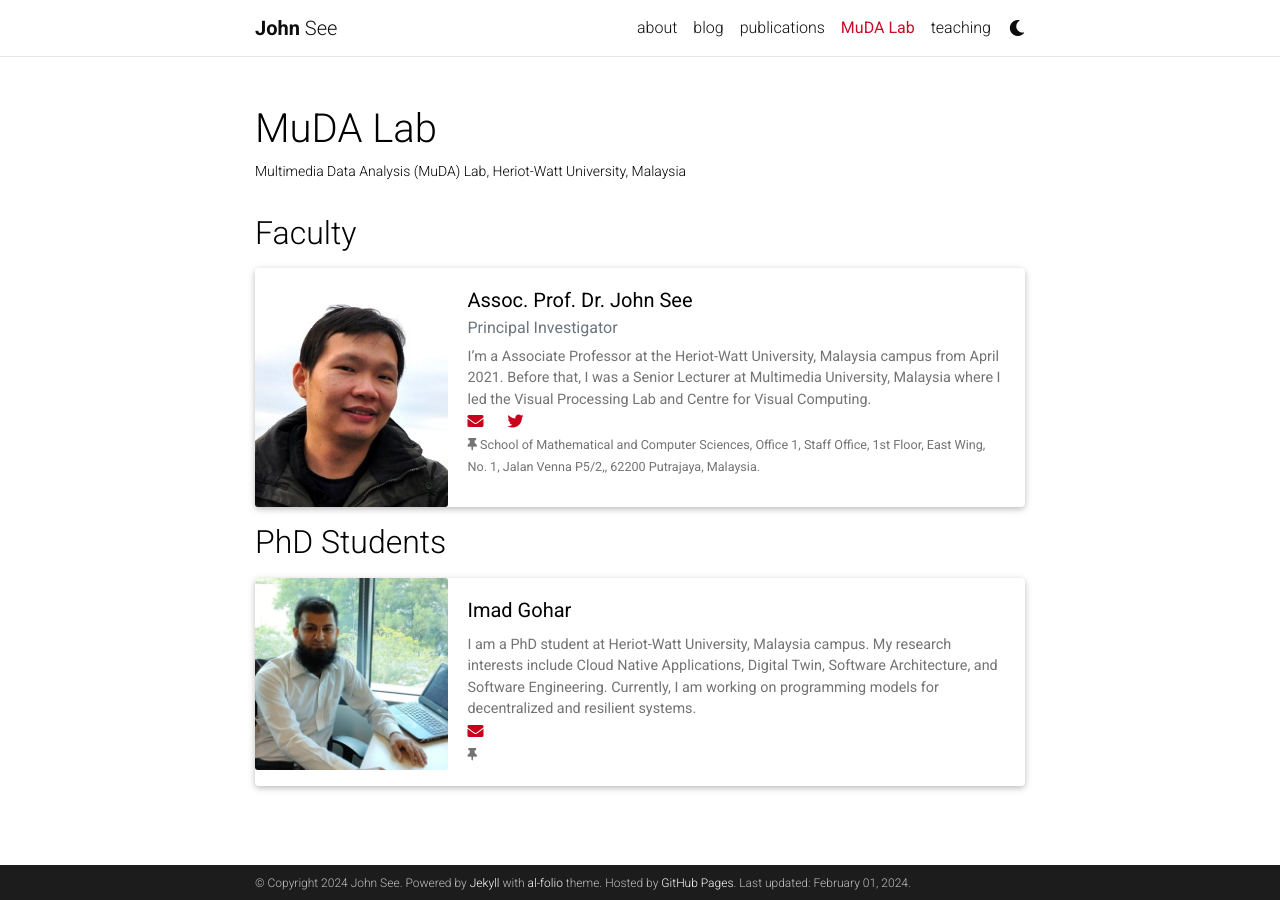
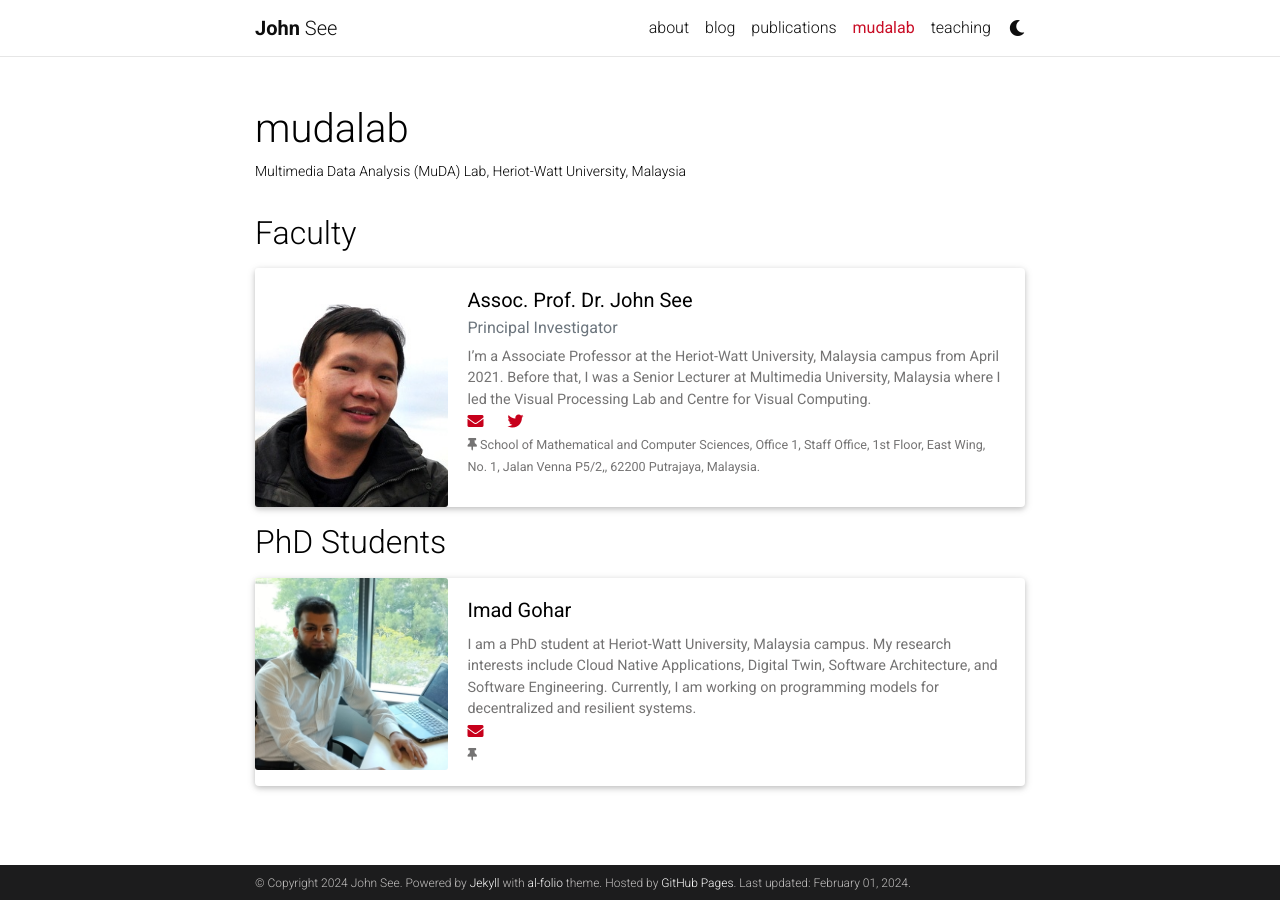
Before and after one commit to john-see/john-see.github.io, a Jekyll site: the page built from _pages/mudalab.md, in a window 1280 px wide. Built offline with Jekyll 4.4.1, drawn with Linux system fonts in a browser that asks for light colours; comment, search, counter and statistics services are not loaded; a style sheet for code colours, icons or effects is not loaded.

Commit message:
page title logic

```diff
--- a/_layouts/about.html
+++ b/_layouts/about.html
@@ -6,6 +6,9 @@ layout: default
       <div class="post">
         <header class="post-header">
           <h1 class="post-title">
+            {% if page.title -%}
+              {{ page.title }}
+            {% else -%}
               {% if site.title == "blank" -%}
                 <span style="font-weight: 500">{{ site.first_name }}</span>
                 {{ site.middle_name }}
@@ -16,6 +19,7 @@ layout: default
                 {%- endif -%}
               {%- else -%}
                   {{ site.title }}
+              {%- endif %}
             {%- endif %}
           </h1>
           <p class="desc">{{ page.subtitle }}</p>
--- a/_pages/mudalab.md
+++ b/_pages/mudalab.md
@@ -1,6 +1,6 @@
 ---
 layout: page
-title: MuDA Lab
+title: mudalab
 permalink: /mudalab/
 description: Multimedia Data Analysis (MuDA) Lab, Heriot-Watt University, Malaysia
 nav: true
```
Lines whose indentation alone changed are shown as unchanged.
